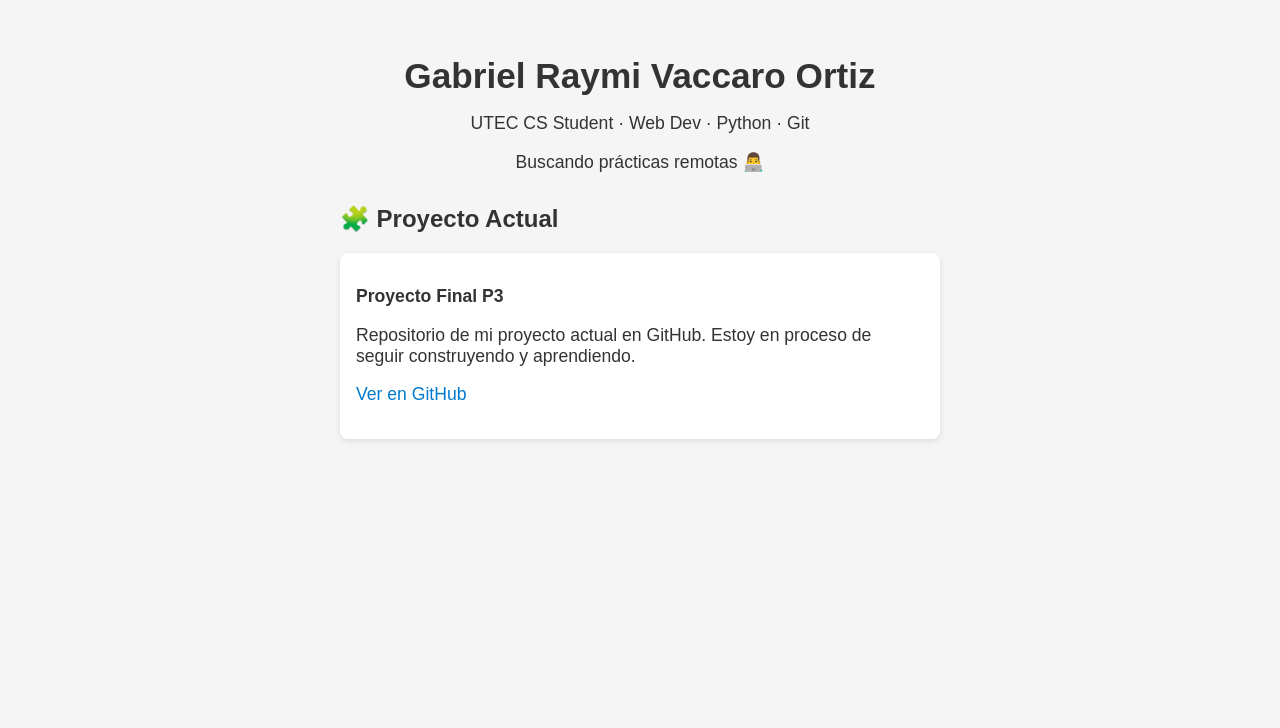
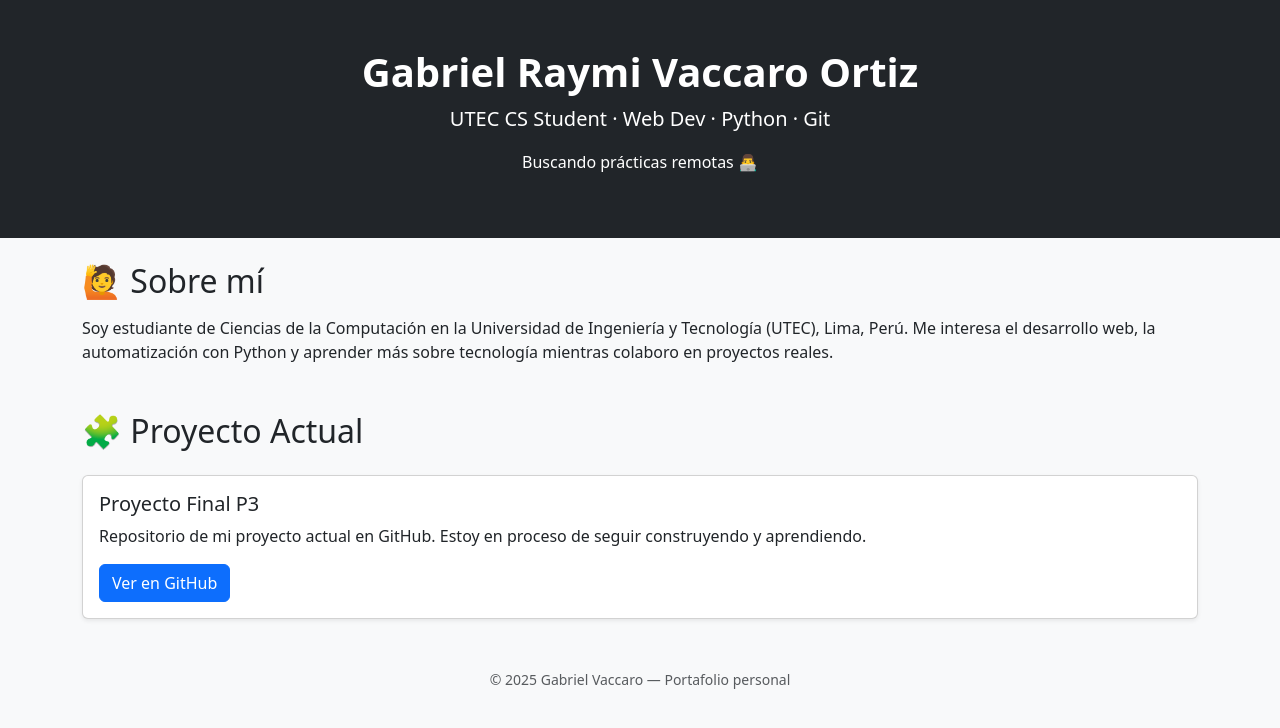
Before and after one commit to vaccaro12334/vaccaro12334.github.io, a plain HTML site: page index.html in a window 1280 px wide. Drawn offline with nearby package versions, Linux system fonts and the light colour scheme.

Commit message:
Index.html

```diff
--- a/index.html
+++ b/index.html
@@ -1,63 +1,48 @@
 <!DOCTYPE html>
 <html lang="es">
 <head>
-  <meta charset="UTF-8">
-  <meta name="viewport" content="width=device-width, initial-scale=1.0">
-  <title>Gabriel Raymi Vaccaro Ortiz - Portafolio</title>
-  <style>
-    body {
-      font-family: Arial, sans-serif;
-      margin: 0;
-      padding: 2rem;
-      background-color: #f5f5f5;
-      color: #333;
-    }
-    header {
-      text-align: center;
-      margin-bottom: 2rem;
-    }
-    h1 {
-      font-size: 2.2rem;
-      margin-bottom: 0.3rem;
-    }
-    p {
-      font-size: 1.1rem;
-    }
-    section {
-      max-width: 600px;
-      margin: 0 auto;
-    }
-    a {
-      color: #007acc;
-      text-decoration: none;
-    }
-    a:hover {
-      text-decoration: underline;
-    }
-    .proyecto {
-      background-color: white;
-      padding: 1rem;
-      border-radius: 8px;
-      box-shadow: 0 2px 6px rgba(0,0,0,0.1);
-    }
-  </style>
+  <meta charset="UTF-8" />
+  <meta name="viewport" content="width=device-width, initial-scale=1" />
+  <title>Gabriel Vaccaro - Portafolio</title>
+  <link href="https://cdn.jsdelivr.net/npm/bootstrap@5.3.2/dist/css/bootstrap.min.css" rel="stylesheet" />
 </head>
-<body>
+<body style="background-color: #f8f9fa;">
 
-  <header>
-    <h1>Gabriel Raymi Vaccaro Ortiz</h1>
-    <p>UTEC CS Student · Web Dev · Python · Git</p>
-    <p>Buscando prácticas remotas 👨‍💻</p>
+  <!-- Header -->
+  <header class="bg-dark text-white text-center py-5 mb-4">
+    <div class="container">
+      <h1 class="fw-bold">Gabriel Raymi Vaccaro Ortiz</h1>
+      <p class="lead">UTEC CS Student · Web Dev · Python · Git</p>
+      <p>Buscando prácticas remotas 👨‍💻</p>
+    </div>
   </header>
 
-  <section>
-    <h2>🧩 Proyecto Actual</h2>
-    <div class="proyecto">
-      <p><strong>Proyecto Final P3</strong></p>
-      <p>Repositorio de mi proyecto actual en GitHub. Estoy en proceso de seguir construyendo y aprendiendo.</p>
-      <p><a href="https://github.com/vaccaro12334/PROYECTO_FINAL_P3" target="_blank">Ver en GitHub</a></p>
+  <!-- Sobre mí -->
+  <section class="container mb-5">
+    <h2 class="mb-3">🙋 Sobre mí</h2>
+    <p>
+      Soy estudiante de Ciencias de la Computación en la Universidad de Ingeniería y Tecnología (UTEC), Lima, Perú.
+      Me interesa el desarrollo web, la automatización con Python y aprender más sobre tecnología mientras colaboro en proyectos reales.
+    </p>
+  </section>
+
+  <!-- Proyecto Actual -->
+  <section class="container">
+    <h2 class="mb-4">🧩 Proyecto Actual</h2>
+    <div class="card shadow-sm">
+      <div class="card-body">
+        <h5 class="card-title">Proyecto Final P3</h5>
+        <p class="card-text">
+          Repositorio de mi proyecto actual en GitHub. Estoy en proceso de seguir construyendo y aprendiendo.
+        </p>
+        <a href="https://github.com/vaccaro12334/PROYECTO_FINAL_P3" class="btn btn-primary" target="_blank">Ver en GitHub</a>
+      </div>
     </div>
   </section>
 
+  <footer class="text-center mt-5 mb-3 text-muted">
+    <small>© 2025 Gabriel Vaccaro — Portafolio personal</small>
+  </footer>
+
 </body>
 </html>
```
